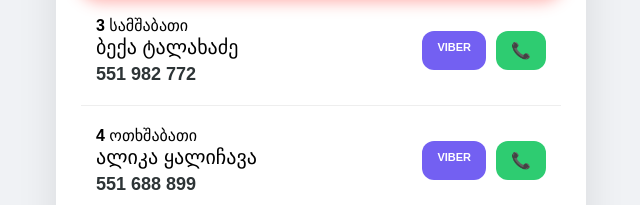
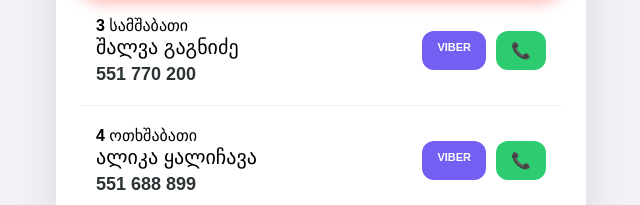
Before and after one commit to umchedlishvili1/ganrigi, a plain HTML site: page index.html in a window 1280 px wide. Shown: the part 508-713 px from the top of the page, 319-959 px from the left. Drawn offline with Linux system fonts and the light colour scheme.

Commit message:
Update index.html

```diff
--- a/index.html
+++ b/index.html
@@ -45,8 +45,8 @@
             <div class="r ${3==new Date().getDate() && new Date().getMonth()+1 == 03 && new Date().getFullYear() == 2026?'act':''} " data-d="3">
                 <div class="info">
                     <div class="date"><b>3</b> სამშაბათი</div>
-                    <div class="name">ბექა ტალახაძე</div>
-                    <div class="phone">551 982 772</div>
+                    <div class="name">შალვა გაგნიძე</div>
+                    <div class="phone">551 770 200</div>
                 </div>
                 <div class="btns">
                     <a href="viber://chat?number=%2B995551982772" class="v-btn">VIBER</a>
```
